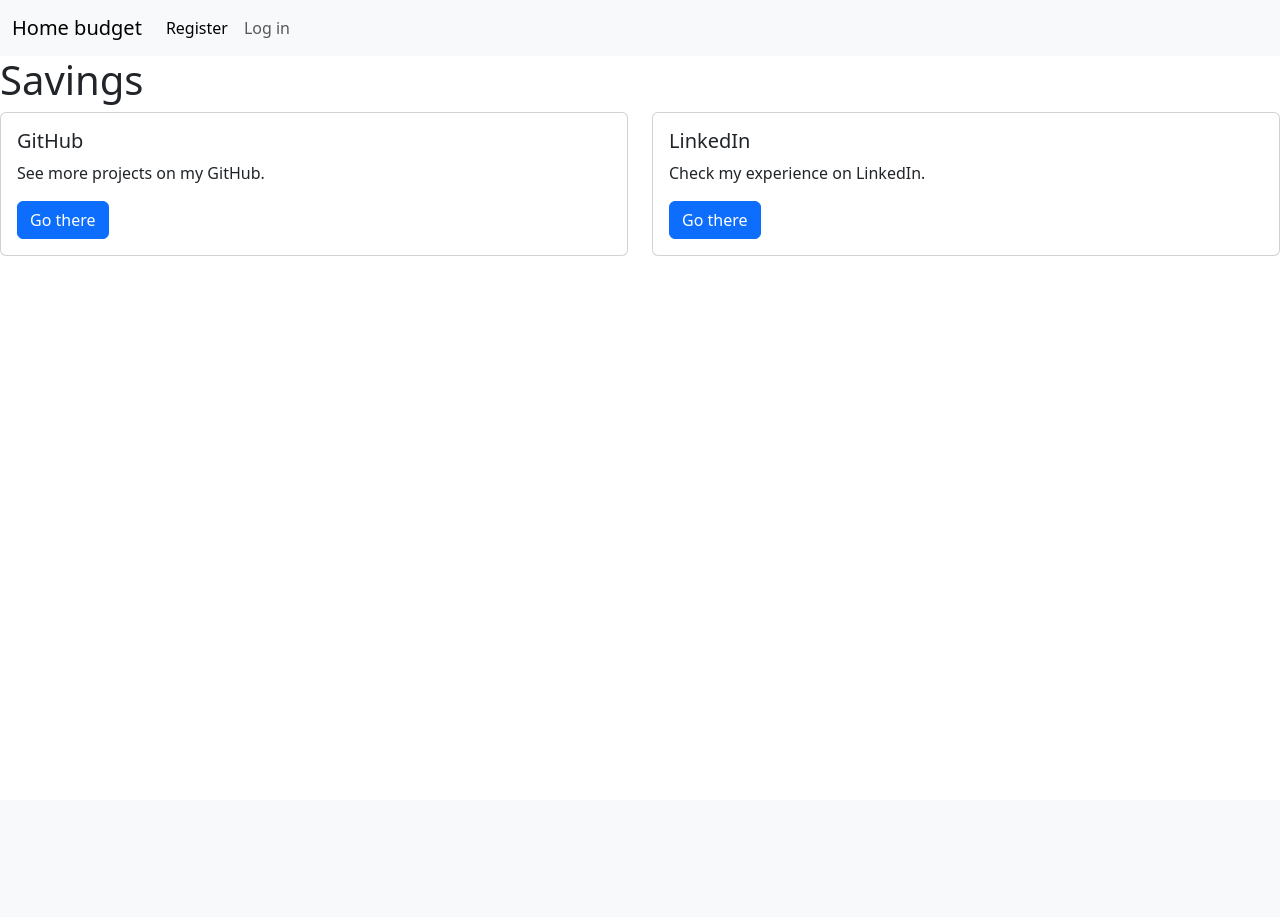
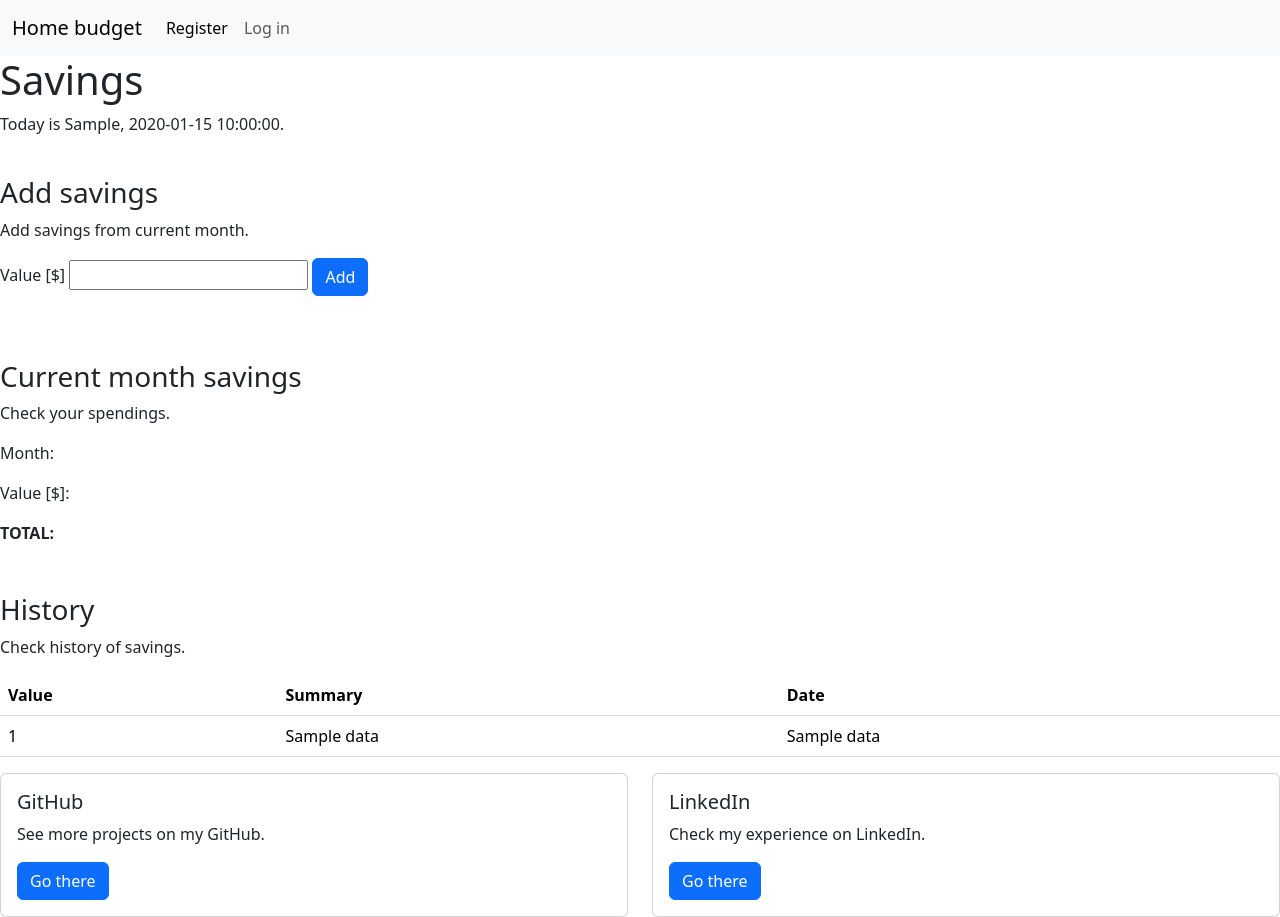
Before and after one commit to jgmbl/home-budget, a Flask app: template templates/savings.html in a window 1280 px wide. Before the commit the page ends 256 px from the top, so only its background shows below. Run offline with Flask 3, Linux system fonts and the light colour scheme; the template is opened without the code that fills it: most values are stand-ins (such as "Sample title", 1, 10 or a date in 2020).

Commit message:
templates/savings.html: add layout

```diff
--- a/templates/savings.html
+++ b/templates/savings.html
@@ -4,6 +4,42 @@
 {% block body %}
 <form action="/savings" method="post">
     <h1>Savings</h1>
+    <p>Today is {{ week_day }}, {{ date_today }}.</p>
+    <br>
+    <h3>Add savings</h3>
+    <p>Add savings from current month.</p>
+    <div class="mb-3">
+        <label for="value">Value [$]</label>
+        <input type="number" min="0.01" step="0.01" onchange="setTwoNumberDecimal" id="value" name="value" required>
+        <button class="btn btn-primary" type="submit">Add</button>
+    </div>
+    <br><br>
+    <h3>Current month savings</h3>
+    <p>Check your spendings.</p>
+    <p>Month: </p>
+    <p>Value [$]: </p>
+    <b>TOTAL: </b>
+    <br><br><br>
+    <h3>History</h3>
+    <p>Check history of savings.</p>
+    <table class="table">
+        <thead>
+          <tr>
+            <th scope="col">Value</th>
+            <th scope="col">Summary</th>
+            <th scope="col">Date</th>
+          </tr>
+        </thead>
+        <tbody>
+            {% for data in display_data %}
+                <tr>
+                  <td>{{ data[0] }}</td>
+                  <td>{{ data[1] }}</td>
+                  <td>{{ data[2] }}</td>
+                </tr>
+            {% endfor %}
+        </tbody>
+    </table>
 </form>
 
 {% endblock %}
```
